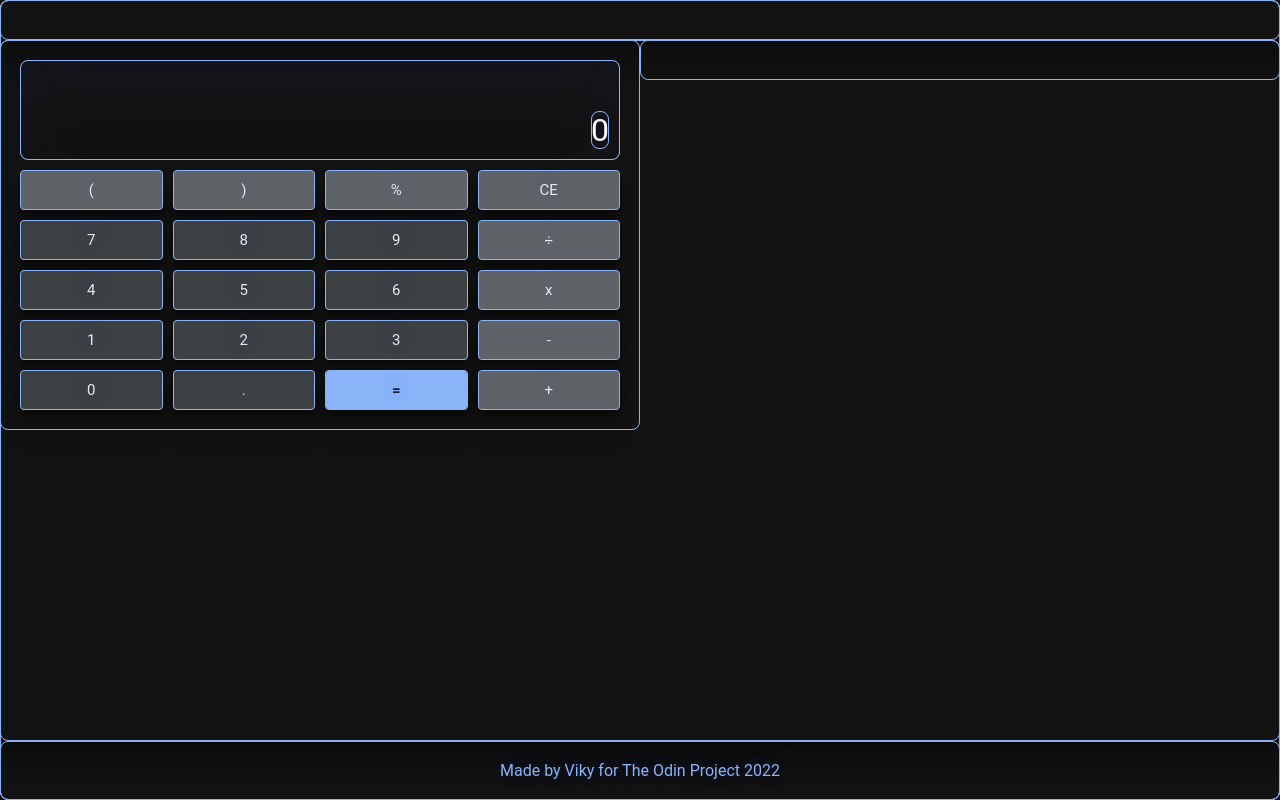
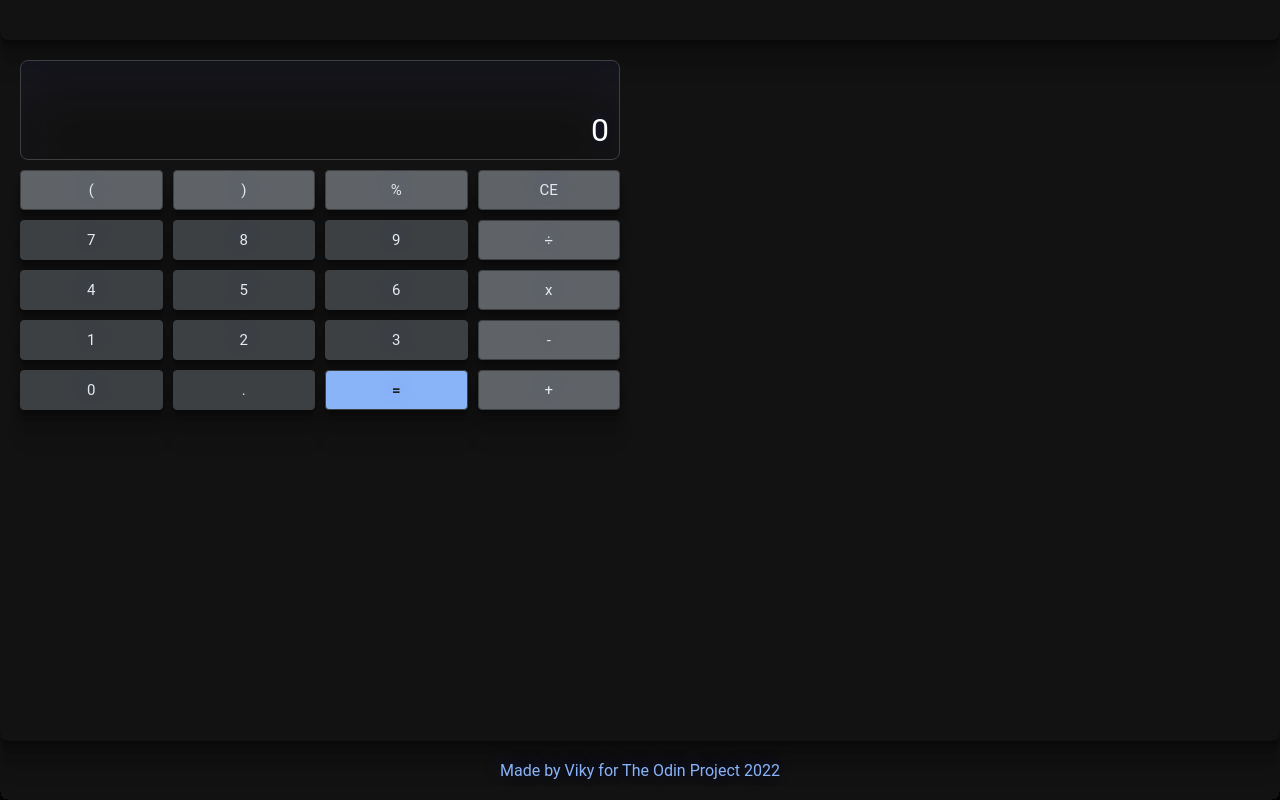
Before and after one commit to vikyw89/calculator, a website: page index.html in a window 1280 px wide. Drawn offline with Linux system fonts and the light colour scheme.

Commit message:
update footer, remove outline

```diff
--- a/style.css
+++ b/style.css
@@ -8,8 +8,8 @@
     font-family:Roboto,Helvetica Neue,Arial,sans-serif;
     box-sizing: border-box;
 
-    outline: #8ab4f8 1px solid;
-    outline-offset: -1px;
+    /* outline: #8ab4f8 1px solid;
+    outline-offset: -1px; */
 
     border-radius: 8px;
     box-shadow: rgba(0, 0, 0, 0.09) 0px 2px 1px, rgba(0, 0, 0, 0.09) 0px 4px 2px, rgba(0, 0, 0, 0.09) 0px 8px 4px, rgba(0, 0, 0, 0.09) 0px 16px 8px, rgba(0, 0, 0, 0.09) 0px 32px 16px;
```
